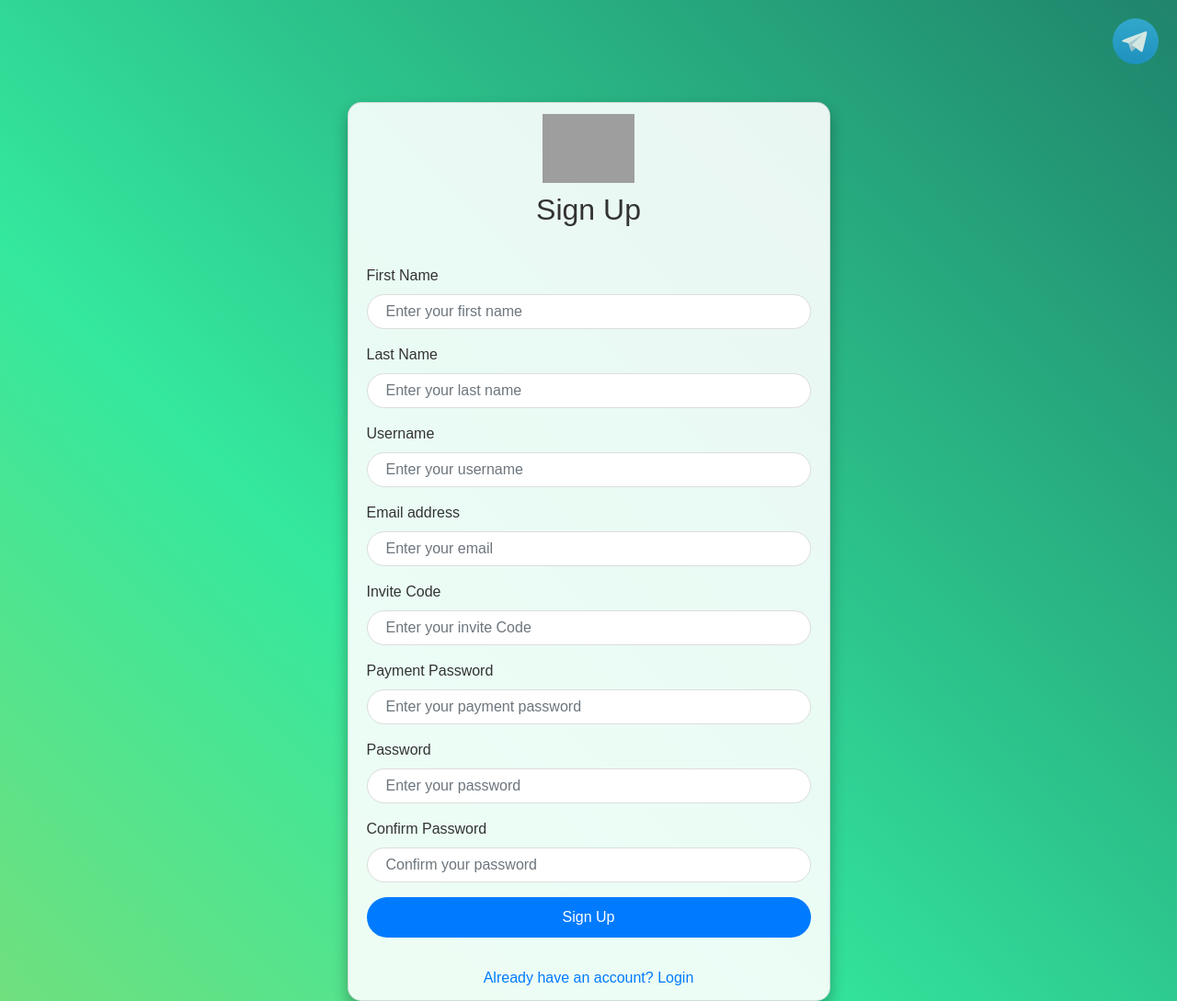
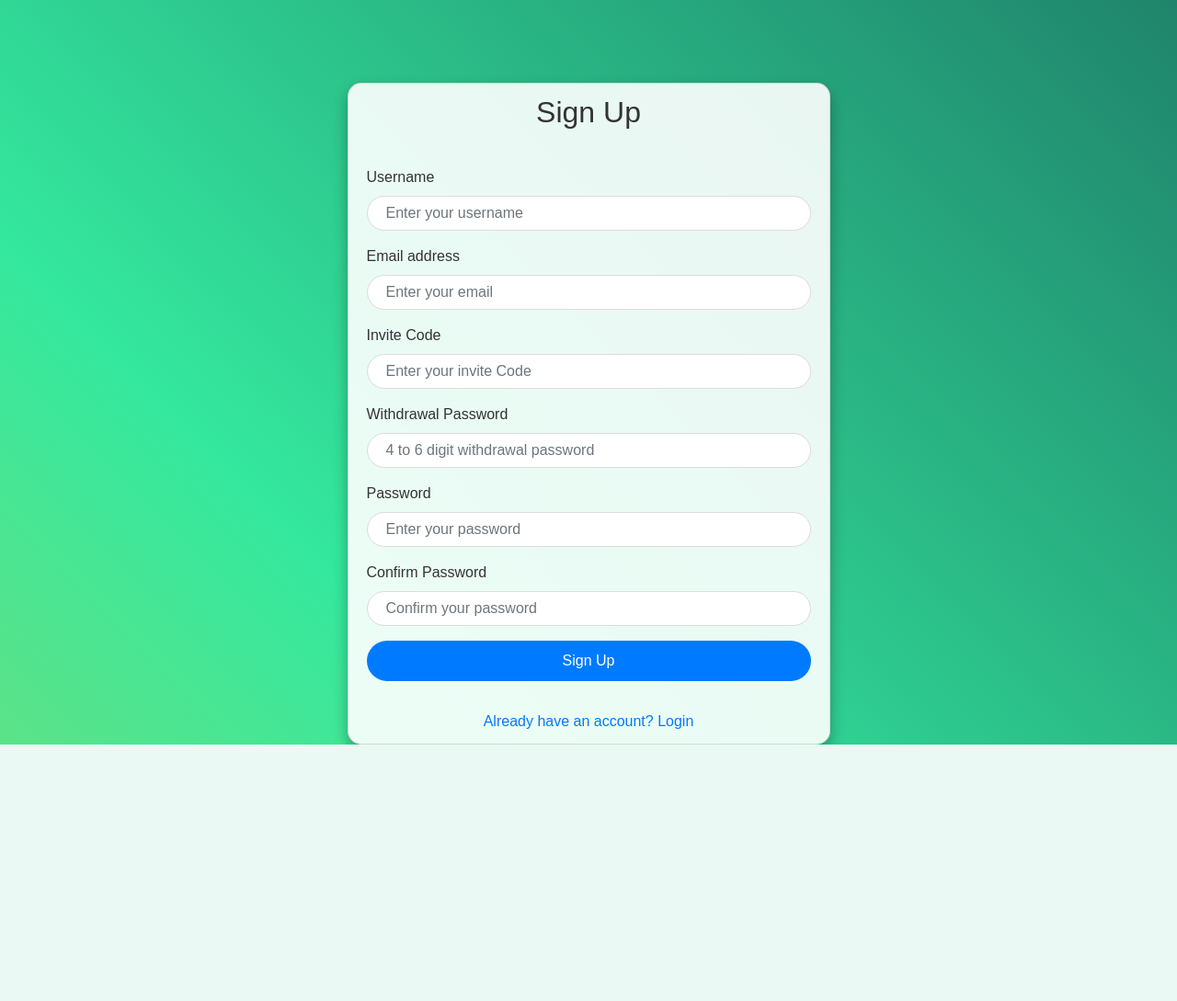
Before and after one commit to rawnsb/MarketingHub, a Django app: page /signup/ in a window 1280 px wide. Shown: the whole page at 92% size. After the commit the page ends 810 px from the top, so only its background shows below. Run offline with Django 5.2, Linux system fonts and the light colour scheme; some libraries are stand-ins or nearby versions; grey boxes are pictures that could not be loaded.

Commit message:
Update signup.html

```diff
--- a/templates/accounts/signup.html
+++ b/templates/accounts/signup.html
@@ -1,66 +1,3 @@
-<!--<!DOCTYPE html>-->
-<!--<html lang="en">-->
-<!--<head>-->
-<!--    <meta charset="UTF-8">-->
-<!--    <meta name="viewport" content="width=device-width, initial-scale=1.0">-->
-<!--    <title>Sign Up</title>-->
-<!--    <link href="https://cdn.jsdelivr.net/npm/bootstrap@5.3.0/dist/css/bootstrap.min.css" rel="stylesheet">-->
-<!--    <style>-->
-<!--        .form-container {-->
-<!--            max-width: 400px;-->
-<!--            margin: 50px auto;-->
-<!--        }-->
-<!--    </style>-->
-<!--</head>-->
-<!--<body>-->
-<!--    <div class="container form-container">-->
-<!--        <h2 class="text-center">Sign Up</h2>-->
-<!--        {% include "Base/alert.html" %}-->
-<!--        <form action="{% url 'register' %}" method="post">-->
-<!--            {% csrf_token %}-->
-<!--            <div class="mb-3">-->
-<!--                <label for="firstName" class="form-label">First Name</label>-->
-<!--                <input type="text" class="form-control" name="firstName" id="firstName" placeholder="Enter your first name" required>-->
-<!--            </div>-->
-<!--            <input type="hidden" name="role" value="1">-->
-<!--            <div class="mb-3">-->
-<!--                <label for="lastName" class="form-label">Last Name</label>-->
-<!--                <input type="text" class="form-control" name="lastName" id="lastName" placeholder="Enter your last name" required>-->
-<!--            </div>-->
-<!--            <div class="mb-3">-->
-<!--                <label for="username" class="form-label">Username</label>-->
-<!--                <input type="text" class="form-control" id="username" name="username" placeholder="Enter your username" required>-->
-<!--            </div>-->
-<!--            <div class="mb-3">-->
-<!--                <label for="email" class="form-label">Email address</label>-->
-<!--                <input type="email" class="form-control" name="email" id="email" placeholder="Enter your email" required>-->
-<!--            </div>-->
-<!--            <div class="mb-3">-->
-<!--                <label for="inviteCode" class="form-label">Invite Code</label>-->
-<!--                <input type="text" class="form-control" name="inviteCode" id="inviteCode" placeholder="Enter your invite Code" required>-->
-<!--            </div>-->
-<!--            <div class="mb-3">-->
-<!--                <label for="payment_password" class="form-label">Payment Password</label>-->
-<!--                <input type="number" class="form-control" name="payment_password" id="payment_password" placeholder="Enter your payment password" required>-->
-<!--            </div>-->
-<!--            <div class="mb-3">-->
-<!--                <label for="password" class="form-label">Password</label>-->
-<!--                <input type="password" class="form-control" name="password" id="password" placeholder="Enter your password" required>-->
-<!--            </div>-->
-<!--            <div class="mb-3">-->
-<!--                <label for="confirmPassword" class="form-label">Confirm Password</label>-->
-<!--                <input type="password" class="form-control" name="confirmPassword" id="confirmPassword" placeholder="Confirm your password" required>-->
-<!--            </div>-->
-
-<!--            <button type="submit" class="btn btn-primary w-100">Sign Up</button>-->
-<!--            <div class="text-center mt-3">-->
-<!--                <a href="{% url 'login' %}">Already have an account? Login</a>-->
-<!--            </div>-->
-<!--        </form>-->
-<!--    </div>-->
-<!--    <script src="https://cdn.jsdelivr.net/npm/bootstrap@5.3.0/dist/js/bootstrap.bundle.min.js"></script>-->
-<!--</body>-->
-<!--</html>-->
 
 {% load static %}
 <!DOCTYPE html>
@@ -188,52 +125,29 @@
         color: #0056b3;
       }
       .card-center {
-        margin-top: 400px; /* Adjust this value to set the desired margin from the top */
+        margin-top: 100px; /* Adjust this value to set the desired margin from the top */
       }
     </style>
   </head>
   <body>
-    <div class="customer-service">
-      <a href="https://telegram.me/customer_service" target="_blank">
-        <img src="{% static 'icon/Telegram_logo.svg' %}" alt="Telegram Customer Service" />
-      </a>
-    </div>
+
     <div
       class="container d-flex justify-content-center align-items-center card-center"
     >
       <div class="col-md-6">
         <div class="card">
           <div class="card-header text-center">
-            <img src="company-logo.png" alt="Company Logo" class="logo" />
+
             <h2>Sign Up</h2>
             {% include "Base/alert.html" %}
           </div>
           <div class="card-body">
             <form action="{% url 'register' %}" method="post">
               {% csrf_token %}
-              <div class="form-group">
-                <label for="firstName">First Name</label>
-                <input
-                  type="text"
-                  class="form-control"
-                  name="firstName"
-                  id="firstName"
-                  placeholder="Enter your first name"
-                  required
-                />
-              </div>
+
+
               <input type="hidden" name="role" value="1" />
-              <div class="form-group">
-                <label for="lastName">Last Name</label>
-                <input
-                  type="text"
-                  class="form-control"
-                  name="lastName"
-                  id="lastName"
-                  placeholder="Enter your last name"
-                  required
-                />
-              </div>
+
               <div class="form-group">
                 <label for="username">Username</label>
                 <input
@@ -268,13 +182,13 @@
                 />
               </div>
               <div class="form-group">
-                <label for="payment_password">Payment Password</label>
+                <label for="payment_password">Withdrawal Password</label>
                 <input
                   type="number"
                   class="form-control"
                   name="payment_password"
                   id="payment_password"
-                  placeholder="Enter your payment password"
+                  placeholder="4 to 6 digit withdrawal password"
                   required
                 />
               </div>
```
